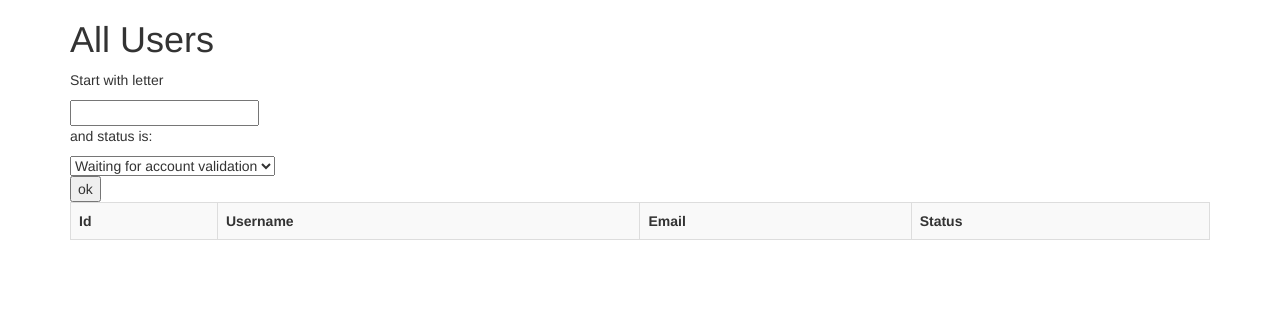
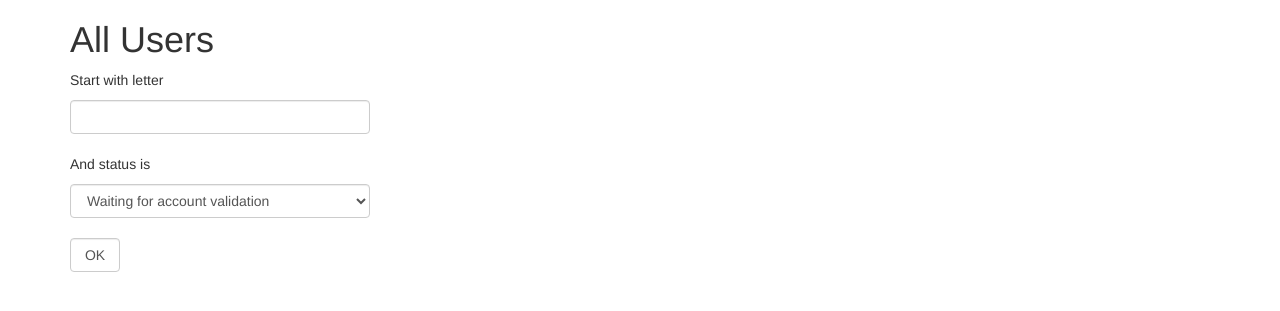
Before and after one commit to Rodez-IUT/dut-info2-premierspaspdo-Flo1301, a PHP site: page /all_users.php in a window 1280 px wide. Shown: the top 311 px of the page. Run offline with PHP 8.4, Linux system fonts and the light colour scheme; data that the repository does not hold is empty.

Commit message:
fix #3.3 Activité 3 terminée

```diff
--- a/all_users.php
+++ b/all_users.php
@@ -33,35 +33,45 @@
 			<div class="col-xs-12">
 
 				<h1>All Users</h1>
-				<form action="all_users.php" method="get" >
-					<p>Start with letter</p><input type="text" id="name" name="name" >
-					<p>and status is: </p> <select name="status">
-												<option value="option1">Waiting for account validation</option>
-												<option value="option2">Active account</option>
-												<option value="option3">Waiting for account deletion</option>
-
-											</select>
+				<div class="formulaire"style="width:300px;">
+					<form action="all_users.php" method="get">
+						<p>Start with letter </p>
+						<input type="text" name="letter" class="form-control" <?php if(isset($_GET['letter'])){echo "value='".$_GET['letter']."' ";}?>/><br />
+						<p>And status is </p>
+						<select class="form-control" name="status">
+							<option value="1" <?php if(isset($_GET['letter']) && $_GET['status']){echo "selected";}?>>Waiting for account validation</option>
+							<option value="2" <?php if(isset($_GET['letter']) && $_GET['status']){echo "selected";}?>>Active account</option>
+							<option value="3" <?php if(isset($_GET['letter']) && $_GET['status']){echo "selected";}?>>Waiting for account deletion</option>
+						</select><br />
+						<input type="submit" value="OK" class="form-control" style="width: 50px;" /><br />
 					</form>
-				<input type="button" value="ok" />
+				</div>
 
 				<table class="table table-bordered table-striped">
-					<tr>
-						<th>Id</th>
-						<th>Username</th>
-						<th>Email</th>
-						<th>Status</th>
-					<tr>
 
 					<?php
-						$status_id = 2;
-						$lettreDebut = 'e';
 
-						$stmt = $pdo->query('SELECT users.id AS id, username, email, name
+						if (isset($_GET['letter'])) {
+
+							echo "<tr>";
+								echo "<th>Id</th>";
+								echo "<th>Username</th>";
+								echo "<th>Email</th>";
+								echo "<th>Status</th>";
+							echo "<tr>";
+
+							$status_id = $_GET['status'];
+							$lettreDebut = $_GET['letter'].'%';
+
+							$stmt = $pdo->prepare("SELECT users.id AS id, username, email, name
 												   FROM users
 												   JOIN status
 												   ON users.status_id = status.id
-											 WHERE status_id = '.$status_id.'
-											 AND username LIKE \''.$lettreDebut.'%'.'\'');
+												   WHERE status_id = :status_id
+												   AND username LIKE :lettreDebut;");
+
+							$stmt->execute(['status_id' => $status_id, 'lettreDebut' => $lettreDebut]);
+
 							while ($row = $stmt->fetch()) {
 								echo "<tr>";
 									echo "<td>".$row['id']."</td>";
@@ -70,6 +80,8 @@
 									echo "<td>".$row['name']."</td>";
 								echo "</tr>";
 							}
+
+						}
 					?>
 				</table>
 			</div>
```
Lines whose indentation alone changed are shown as unchanged.
